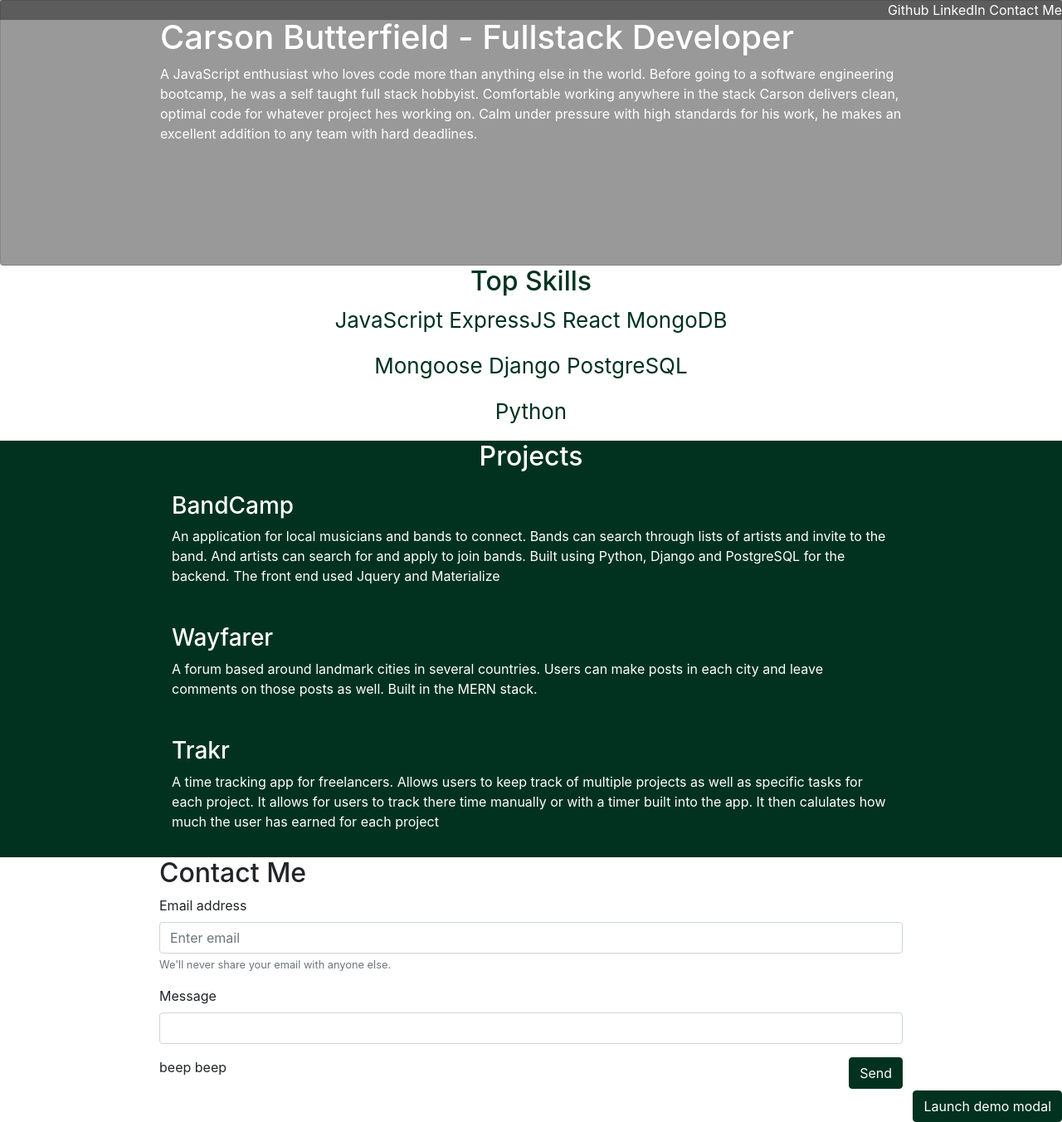
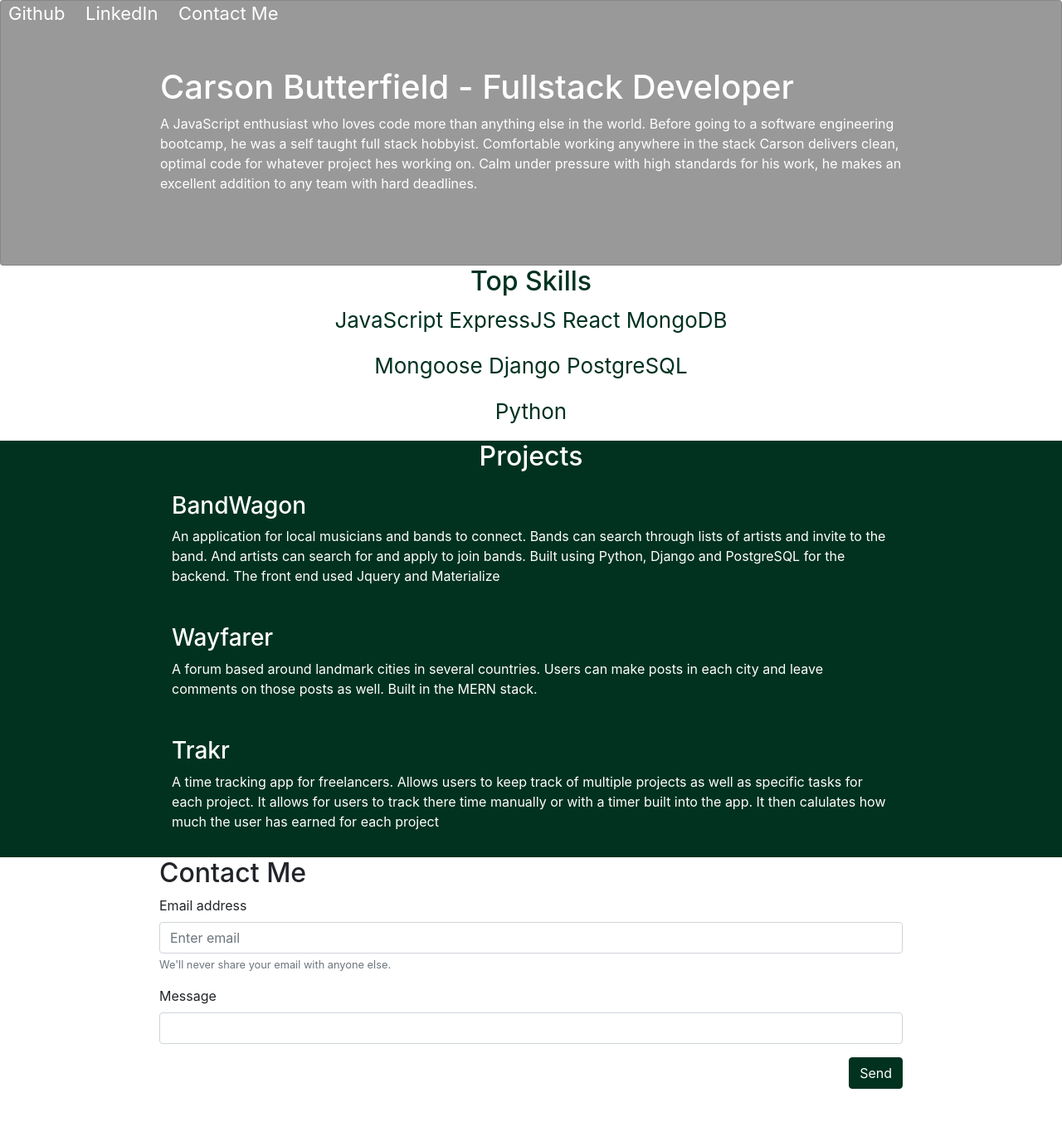
Before and after one commit to CarsonButterfield/portfolio, a plain HTML site: page index.html in a window 1280 px wide. Shown: the whole page at 83% size. After the commit the page ends 1312 px from the top, so only its background shows below. Drawn offline with nearby package versions, Linux system fonts and the light colour scheme.

Commit message:
more styling

```diff
--- a/index.html
+++ b/index.html
@@ -47,17 +47,17 @@
 <section class="projects">
   <h2>Projects</h2>
   <div class="project">
-    <h3>BandCamp</h3>
-    <p>An application for local musicians and bands to connect. Bands can search through lists of artists and invite to the band. And artists can search for and apply to join bands. Built using Python, Django and PostgreSQL for the backend. The front end used Jquery and Materialize</p>
+    <h3>BandWagon</h3>
+    <p> An application for local musicians and bands to connect. Bands can search through lists of artists and invite to the band. And artists can search for and apply to join bands. Built using Python, Django and PostgreSQL for the backend. The front end used Jquery and Materialize</p>
   </div>
 
   <div class="project">
-    <h3>Wayfarer</h3>
+    <h3><a href='https://wayfarer-nightlife.herokuapp.com/'>Wayfarer</a></h3>
     <p>A forum based around landmark cities in several countries. Users can make posts in each city and leave comments on those posts as well. Built in the MERN stack.</p>
   </div>
 
   <div class="project">
-      <h3>Trakr</h3>
+      <h3><a href="https://sei5trakr.herokuapp.com/">Trakr</a></h3>
       <p>A time tracking app for freelancers. Allows users to keep track of multiple projects as well as specific tasks for each project. It allows for users to track there time manually or with a timer built into the app. It then calulates how much the user has earned for each project</p>
     </div>
 </section>
@@ -77,13 +77,9 @@
       <input type="text" name='message' class="form-control" id="message">
     </div>
     <button id='email-submit' type="submit" class="btn btn-primary">Send</button>
-    <p id='form-status'> beep beep</p>
   </form>
 </section>
- <!-- Button trigger modal -->
-<button type="button" class="btn btn-primary" data-toggle="modal" data-target="#exampleModal">
-    Launch demo modal
-  </button>
+
 
   <!-- Modal -->
   <div class="modal fade" id="result-modal" tabindex="-1" role="dialog" aria-labelledby="exampleModalLabel" aria-hidden="true">
@@ -99,7 +95,7 @@
           ...
         </div>
         <div class="modal-footer">
-          <button type="button" class="btn btn-primary">Close</button>
+          <button type="button" data-dismiss="modal" class="btn btn-primary">Close</button>
         </div>
       </div>
     </div>
--- a/styles/main.css
+++ b/styles/main.css
@@ -3,37 +3,44 @@
   padding:0;
   box-sizing: border-box;
 }
-
+a {
+  color: white;
+}
+a:hover{
+  text-decoration: none;
+  color:whitesmoke
+}
 
 
 .blurb{
   background-image: url('../images/widetrees.jpg');
-  height:40vh;
+  min-height:40vh;
   background-repeat: no-repeat;
   background-position: center;
   color:white;
   z-index: 0;
 }
 h1 {
-  margin-top:20px;
+  margin-top:10vh;
 }
 .card{
   padding: 0 15vw;
   background: rgba(0, 0, 0, .4);
   height: 100%;
+  min-height: 40vh;
   width: 100%;
 }
 nav {
-  text-align: right;
-  background: rgba(0, 0, 0, .4);
   position: absolute;
   width:100%;
   z-index:1;
 
 }
 nav a {
-  color: white;
+
   text-decoration: none;
+  font-size:22px;
+  margin:10px;
 }
 .skills{
   margin:0 auto;
@@ -71,3 +78,9 @@ nav a {
 .btn:hover{
   background-color:#024d31
 }
+@media (min-width:600px){
+  .blurb{
+    background-size:110%;
+  }
+
+}
```
